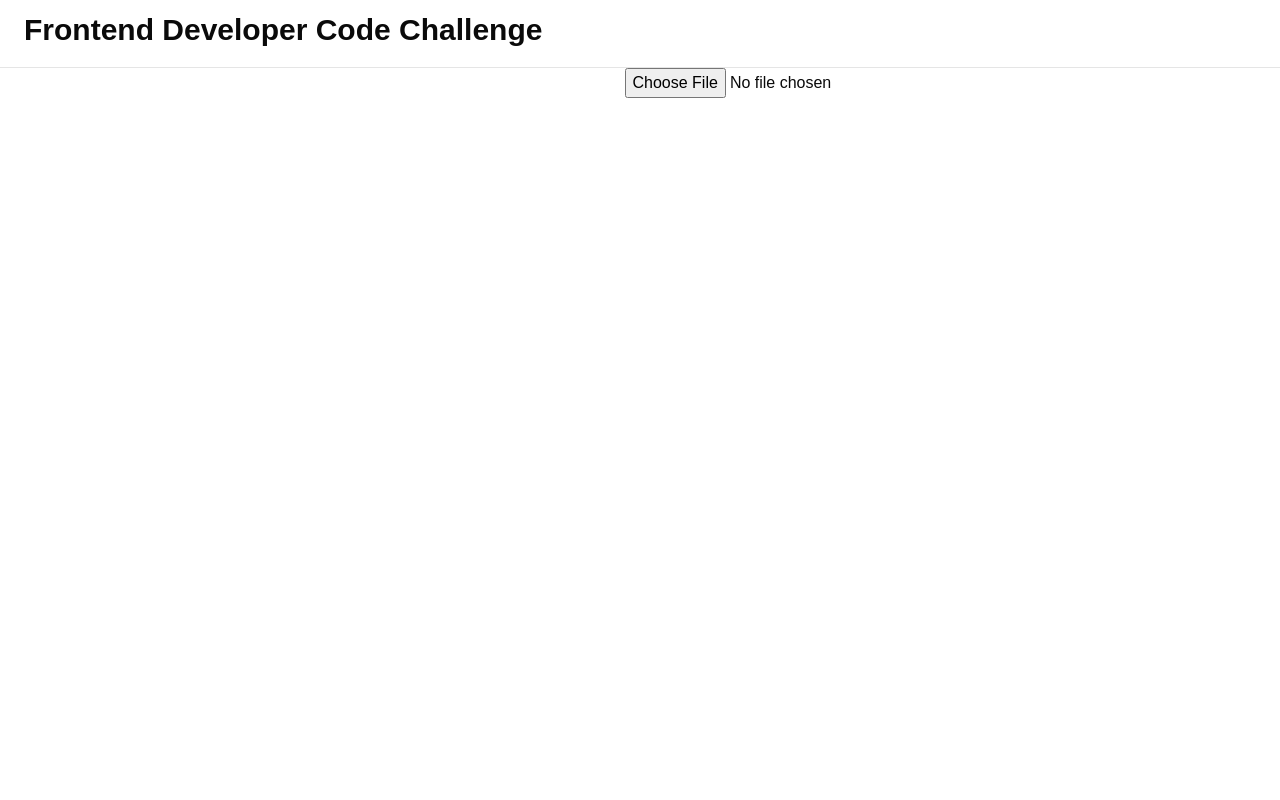
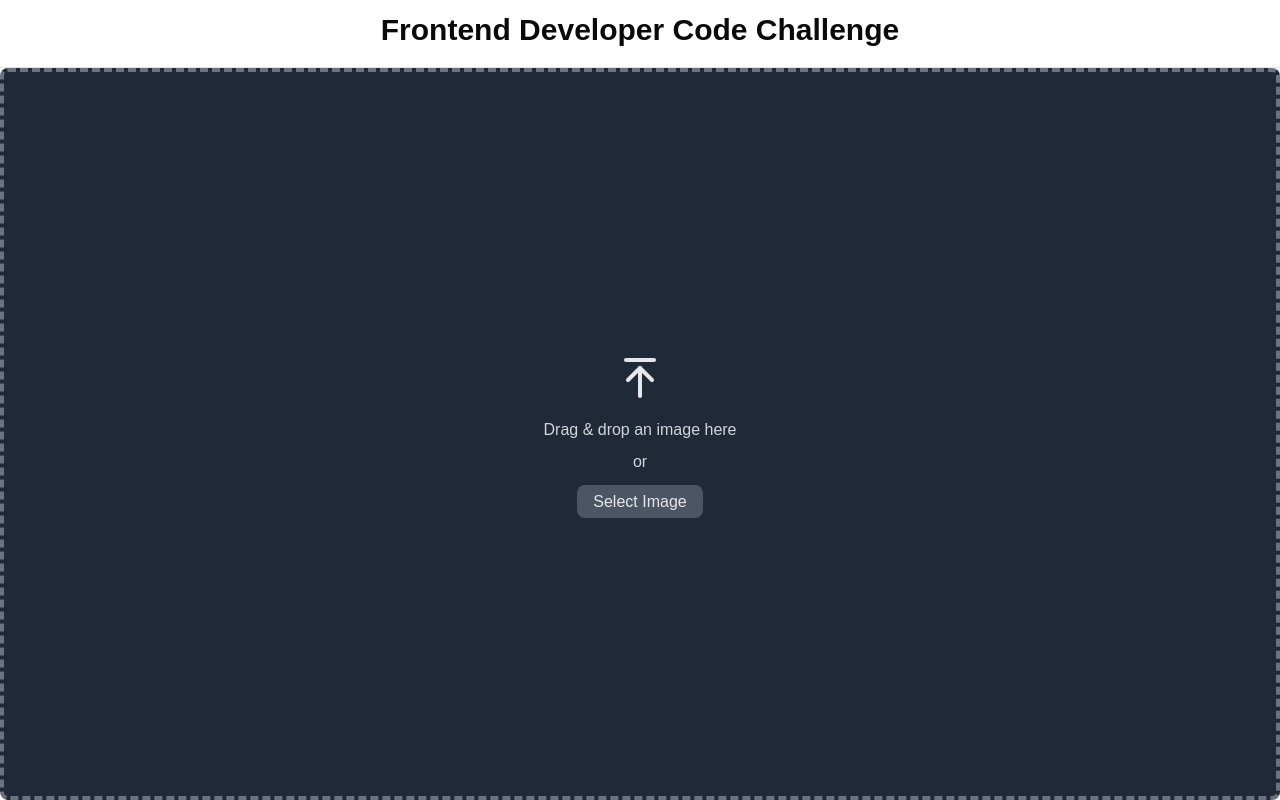
Before and after one commit to thoriqdharmawan/honcho-job-task, a Next.js app: page / in a window 1280 px wide. Built offline with nearby package versions, Linux system fonts and the light colour scheme.

Commit message:
feat(upload): implement limit file size, and redesign upload

```diff
--- a/app/layout.tsx
+++ b/app/layout.tsx
@@ -16,11 +16,7 @@ type Props = {
 const RootLayout: FC<Props> = ({ children }: Readonly<Props>) => {
   return (
     <ImageAdjustmentProvider>
-      <ComponentProvider>
-        <main className="flex h-full w-full flex-col md:max-w-[calc(100vw-var(--sidebar-width))]">
-          {children}
-        </main>
-      </ComponentProvider>
+      <ComponentProvider>{children}</ComponentProvider>
     </ImageAdjustmentProvider>
   );
 };
--- a/components/layout/Header.tsx
+++ b/components/layout/Header.tsx
@@ -8,7 +8,9 @@ const Header: FC<HeaderProps> = ({ title }: HeaderProps) => {
   return (
     <header className="sticky top-0 z-50 flex h-[var(--header-height)] flex-row items-center border-b bg-background">
       <section className="flex flex-1 flex-row items-center justify-between gap-4 px-4">
-        <h1 className="mb-2 p-2 text-xl font-bold md:text-3xl">{title}</h1>
+        <h1 className="mb-2 w-full p-2 text-center text-xl font-bold md:text-3xl">
+          {title}
+        </h1>
       </section>
     </header>
   );
--- a/components/layout/Sidebar.tsx
+++ b/components/layout/Sidebar.tsx
@@ -15,10 +15,18 @@ type SidebarProps = {
 const Sidebar: FC<SidebarProps> = ({ children }) => {
   const { action, isImageLoaded } = useImageAdjustmentContext();
 
+  if (!isImageLoaded) {
+    return (
+      <main className="h-[calc(100dvh-var(--header-height))] w-full">
+        {children}
+      </main>
+    );
+  }
+
   return (
     <div className="flex h-[calc(100dvh-var(--header-height))] flex-col justify-between md:flex-row md:gap-0">
       <div className="order-last flex flex-col md:order-first">
-        {isImageLoaded && action === "IDLE" && <ListMenu />}
+        {action === "IDLE" && <ListMenu />}
 
         {action === "FILTER" && <FilterConfig />}
         {action === "ADJUSTMENT" && <AdjustmentConfig />}
@@ -27,7 +35,9 @@ const Sidebar: FC<SidebarProps> = ({ children }) => {
         {action !== "IDLE" && <ConfigurationAction />}
       </div>
 
-      {children}
+      <main className="flex h-full w-full flex-col md:max-w-[calc(100vw-var(--sidebar-width))]">
+        {children}
+      </main>
     </div>
   );
 };
--- a/components/pages/configuration-menu/ListMenu.tsx
+++ b/components/pages/configuration-menu/ListMenu.tsx
@@ -134,6 +134,7 @@ const ListMenu: FC = () => {
   ];
 
   const handleClickConfirmationPrimary = () => {
+    setDialogConfirmation((prev) => ({ ...prev, open: false }));
     switch (dialogConfirmation.type) {
       case "DELETE_IMAGE":
         handleDeleteImage();
--- a/components/pages/upload-image/UploadImage.tsx
+++ b/components/pages/upload-image/UploadImage.tsx
@@ -1,15 +1,24 @@
+import { cn } from "@/lib/utils";
 import { useImageAdjustmentContext } from "@/providers/ImageAdjustmentProvider";
+import { ArrowUpToLine } from "lucide-react";
 import Image from "next/image";
+import { useState } from "react";
+
+const MAX_FILE_SIZE = 2 * 1024 * 1024; // 2MB in bytes
 
 const UploadImage = () => {
   const { image, inputImgRef, setImage } = useImageAdjustmentContext();
   const { processedImg } = image;
+  const [dragging, setDragging] = useState(false);
+  const [error, setError] = useState<string | null>(null);
 
-  const handleImageUpload = (e: React.ChangeEvent<HTMLInputElement>) => {
-    if (e.target.files && e.target.files[0]) {
-      const file = e.target.files[0];
+  const handleFileUpload = (file: File) => {
+    if (file.size > MAX_FILE_SIZE) {
+      setError("File size exceeds 2MB.");
+      return;
+    }
+
     const fileUrl = URL.createObjectURL(file);
-      console.log("file.type ", file);
 
     setImage((prev) => ({
       ...prev,
@@ -22,32 +31,74 @@ const UploadImage = () => {
       },
     }));
 
+    setError(null);
+  };
+
+  const handleImageUpload = (e: React.ChangeEvent<HTMLInputElement>) => {
+    if (e.target.files && e.target.files[0]) {
+      handleFileUpload(e.target.files[0]);
       e.target.value = "";
     }
   };
 
+  const handleDragOver = (e: React.DragEvent<HTMLDivElement>) => {
+    e.preventDefault();
+    setDragging(true);
+  };
+
+  const handleDragLeave = () => {
+    setDragging(false);
+  };
+
+  const handleDrop = (e: React.DragEvent<HTMLDivElement>) => {
+    e.preventDefault();
+    setDragging(false);
+    if (e.dataTransfer.files && e.dataTransfer.files[0]) {
+      handleFileUpload(e.dataTransfer.files[0]);
+    }
+  };
+
   return (
-    <div className="flex w-full flex-col items-center justify-center">
+    <div className="flex h-full w-full flex-col items-center justify-center">
       {!processedImg && (
+        <div
+          className={cn(
+            "flex h-full w-full items-center justify-center rounded-lg border-4 border-dashed p-6 text-center transition-colors duration-300 ease-in-out",
+            {
+              "border-white bg-gray-700": dragging,
+              "border-gray-500 bg-gray-800": !dragging,
+            },
+          )}
+          onDragOver={handleDragOver}
+          onDragLeave={handleDragLeave}
+          onDrop={handleDrop}
+        >
+          <div>
+            <ArrowUpToLine className="mx-auto mb-4 h-12 w-12 text-gray-200" />
+            <p className="mb-2 text-gray-300">Drag & drop an image here</p>
+            <p className="mb-4 text-gray-300">or</p>
+            <label className="cursor-pointer rounded-lg bg-gray-600 px-4 py-2 text-gray-200 hover:bg-gray-500">
+              Select Image
               <input
                 type="file"
-          name="file"
+                className="hidden"
                 accept="image/*"
                 onChange={handleImageUpload}
               />
+            </label>
+            {error && <p className="mt-4 text-sm text-red-500">{error}</p>}
+          </div>
+        </div>
       )}
       {processedImg && (
-        <div className="flex w-full items-center justify-center bg-black">
-          <div className="relative flex h-[calc(100vh-var(--header-height)-200px)] w-full items-center justify-center md:h-[calc(100vh-var(--header-height))]">
+        <div className="relative flex h-full w-full items-center justify-center bg-gray-900">
           <Image
             ref={inputImgRef}
             alt="Processed image"
-              className="h-auto max-h-full w-auto"
+            className="h-full w-full object-contain"
             src={processedImg}
-              width={400}
-              height={400}
+            layout="fill"
           />
-          </div>
         </div>
       )}
     </div>
--- a/providers/ComponentProvider.tsx
+++ b/providers/ComponentProvider.tsx
@@ -1,4 +1,3 @@
-import type { Metadata } from "next";
 import localFont from "next/font/local";
 import Sidebar from "@/components/layout/Sidebar";
 import Header from "@/components/layout/Header";
@@ -15,11 +14,6 @@ const geistMono = localFont({
   weight: "100 900",
 });
 
-export const metadata: Metadata = {
-  title: "Create Next App",
-  description: "Generated by create next app",
-};
-
 type Props = {
   children: ReactNode;
 };
@@ -28,7 +22,7 @@ const ComponentProvider: FC<Props> = ({ children }: Props) => {
   return (
     <html lang="en">
       <body
-        className={`${geistSans.variable} ${geistMono.variable} antialiased`}
+        className={`${geistSans.variable} ${geistMono.variable} h-dvh antialiased`}
       >
         <Header title="Frontend Developer Code Challenge" />
         <Sidebar>{children}</Sidebar>
```
Lines whose indentation alone changed are shown as unchanged.
